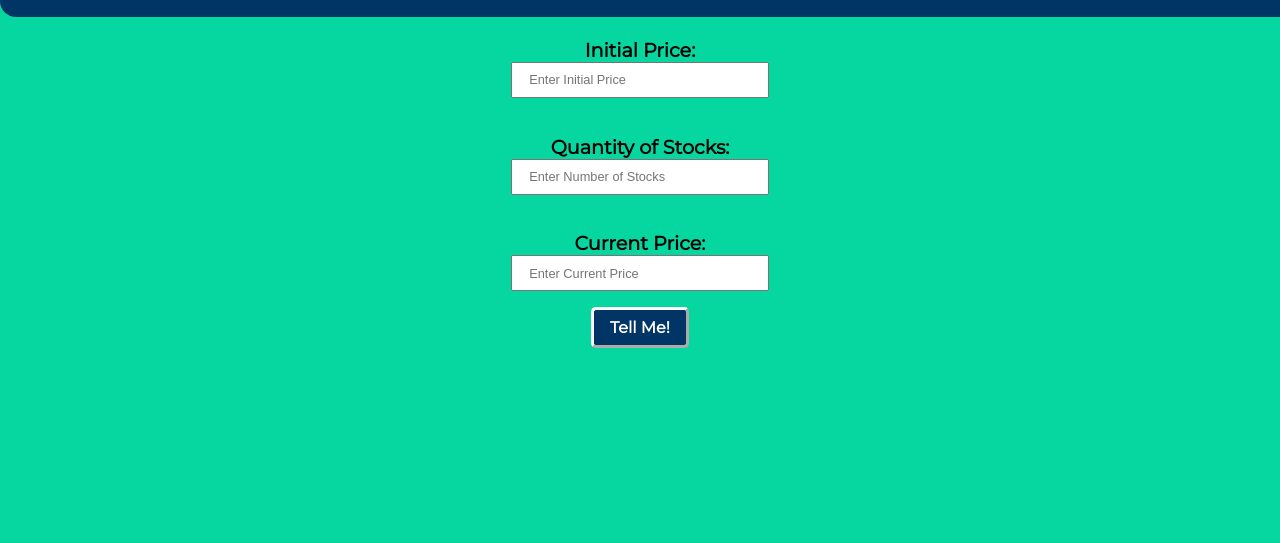
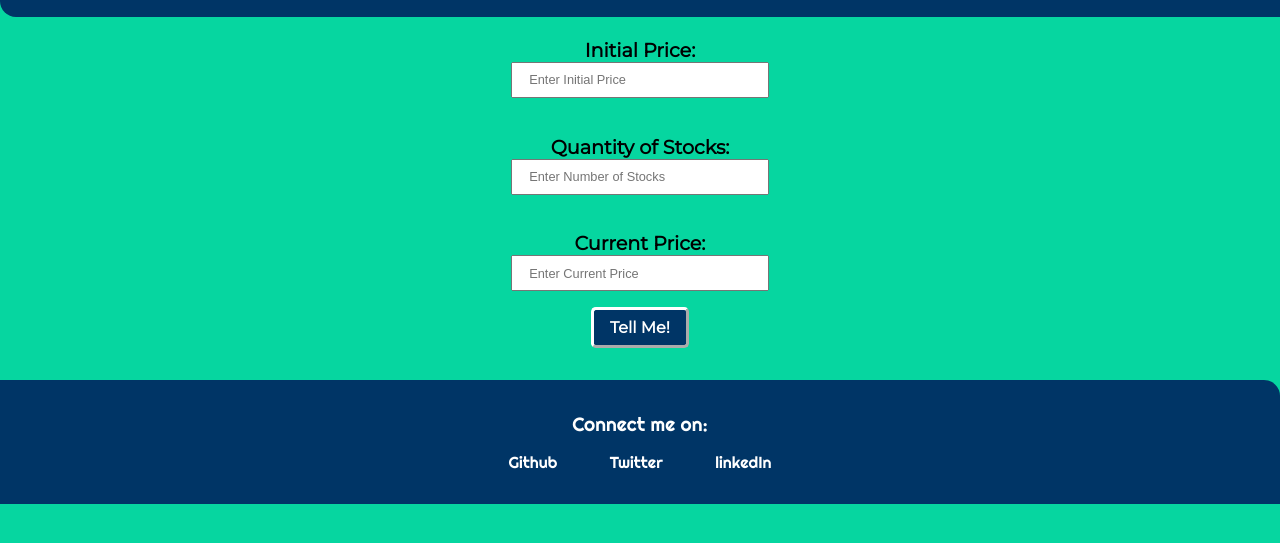
Before and after one commit to SanjayJatti/Stock-profit-and-loss-calculator, a plain HTML site: page index.html in a window 1280 px wide. Shown: the part 77-620 px from the top of the page. Drawn offline with Linux system fonts and the light colour scheme.

Commit message:
fixed logic and add footer

```diff
--- a/app.js
+++ b/app.js
@@ -5,9 +5,13 @@ var checkBtn = document.querySelector("#check-btn");
 var outputEl = document.querySelector("#output");
 
 function calculateProfitAndLoss(initial,qty,current){
+
+    if (initial <= 0 || qty <= 0 || current <= 0) {
+        return outputEl.innerText = "Please enter valid inputs";
+    }
     if(current > initial){
         var profit = (current - initial)*qty;
-        var profitPercentage = (profit/initial)*100;
+        var profitPercentage = (profit/(initial*qty))*100;
         outputMsg(`Yay! You are in profit😍.The Profit is ${profit.toFixed(2)} & the profit percentage is ${profitPercentage.toFixed(2)}%`)
         outputEl.style.background="green";
     }else if(initial > current){
@@ -16,7 +20,7 @@ function calculateProfitAndLoss(initial,qty,current){
         outputMsg(`Oops! You are in loss 😌. The loss is ${loss.toFixed(2)} and the loss percentage is ${lossPercentage.toFixed(2)}%`);
         outputEl.style.background="red";
     }else{
-        outputMsg("No Pain, No gain and No gain, No pain!🙂");
+        outputMsg("No gain, No pain! means No profit or no loss yet! 🙂");
         outputEl.style.color="black";
     }
 };
@@ -24,13 +28,7 @@ function clickHandler(){
     var ip = Number(initialPrice.value);
     var sq = Number(stockQty.value);
     var curr = Number(currentPrice.value);
-
-    if(ip && sq && curr){
-        calculateProfitAndLoss(ip,sq,curr);
-    }else{
-        outputMsg("Please enter all valid input")
-    }
-
+    calculateProfitAndLoss(ip,sq,curr);
 };
 
 function outputMsg(msg){
--- a/index.html
+++ b/index.html
@@ -19,6 +19,16 @@
          <button id="check-btn"> Tell Me!</button>
          <div id="output"></div>
     </main>
+    <footer class="footer container-fluid">
+        <div class="container">
+            <div class="heading">Connect me on:</div>
+            <ul class="unordered list-inline">
+              <li> <a href="https://github.com/SanjayJatti" class="link">Github</a> </li>
+              <li><a href="https://twitter.com/__sanjay13" class="link">Twitter</a></li>
+              <li><a href="https://www.linkedin.com/in/sanjay-jatti-09a176140" class="link">linkedIn</a></li>
+            </ul>
+        </div>
+    </footer>
 <script src="app.js"></script>
 </body>
 </html>
--- a/style.css
+++ b/style.css
@@ -28,6 +28,7 @@ body{
     background-color: #06d6a0;
  }
  main{
+
     margin:auto;
     max-width: 800px;
     padding-left: 1rem;
@@ -71,5 +72,36 @@ button{
     font-size: 1.3rem;
     font-weight: bold;
     color:white;
+}
+
+.footer {
+    font-family: 'Righteous', cursive;
+    background-color:#003566;
+    color: white;
+    padding: 2rem 0rem;
+    border-top-right-radius: 1rem;
+    text-align: center;
+    margin-top: 2rem;
+}
+.footer .heading {
+    font-size: larger;
+    padding-bottom: 1rem;
 
 }
+
+.footer ul {
+    padding-inline-start: 0px;
+    list-style: none;
+}
+.list-inline li {
+    display: inline;
+    padding: 0rem 0.5rem;
+}
+.link {
+    box-sizing: border-box;
+    text-decoration: none;
+    /* display: inline; */
+    /* padding: 0rem 0.5rem; */
+    padding: 0.5rem 1rem;
+    color: white;
+}
```
